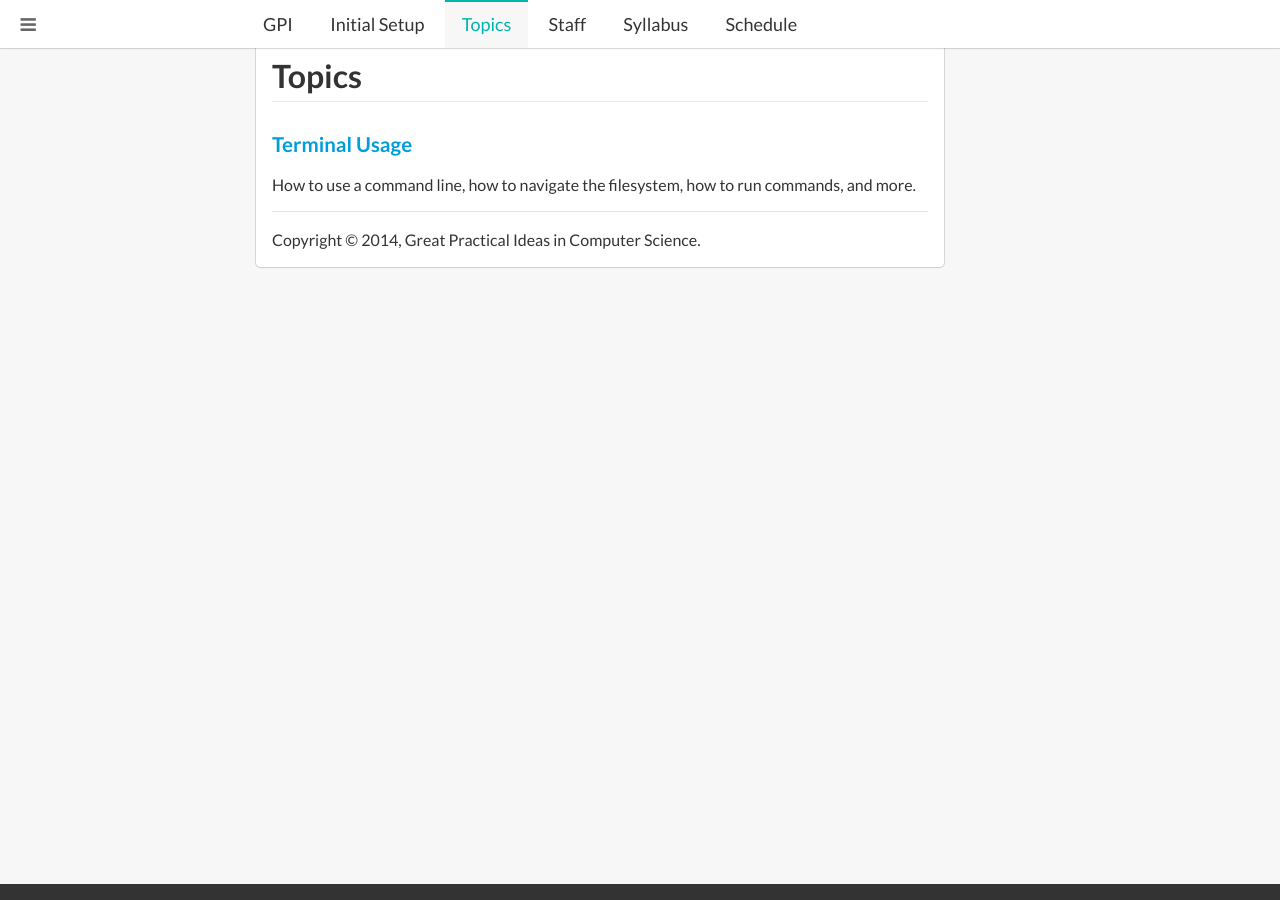
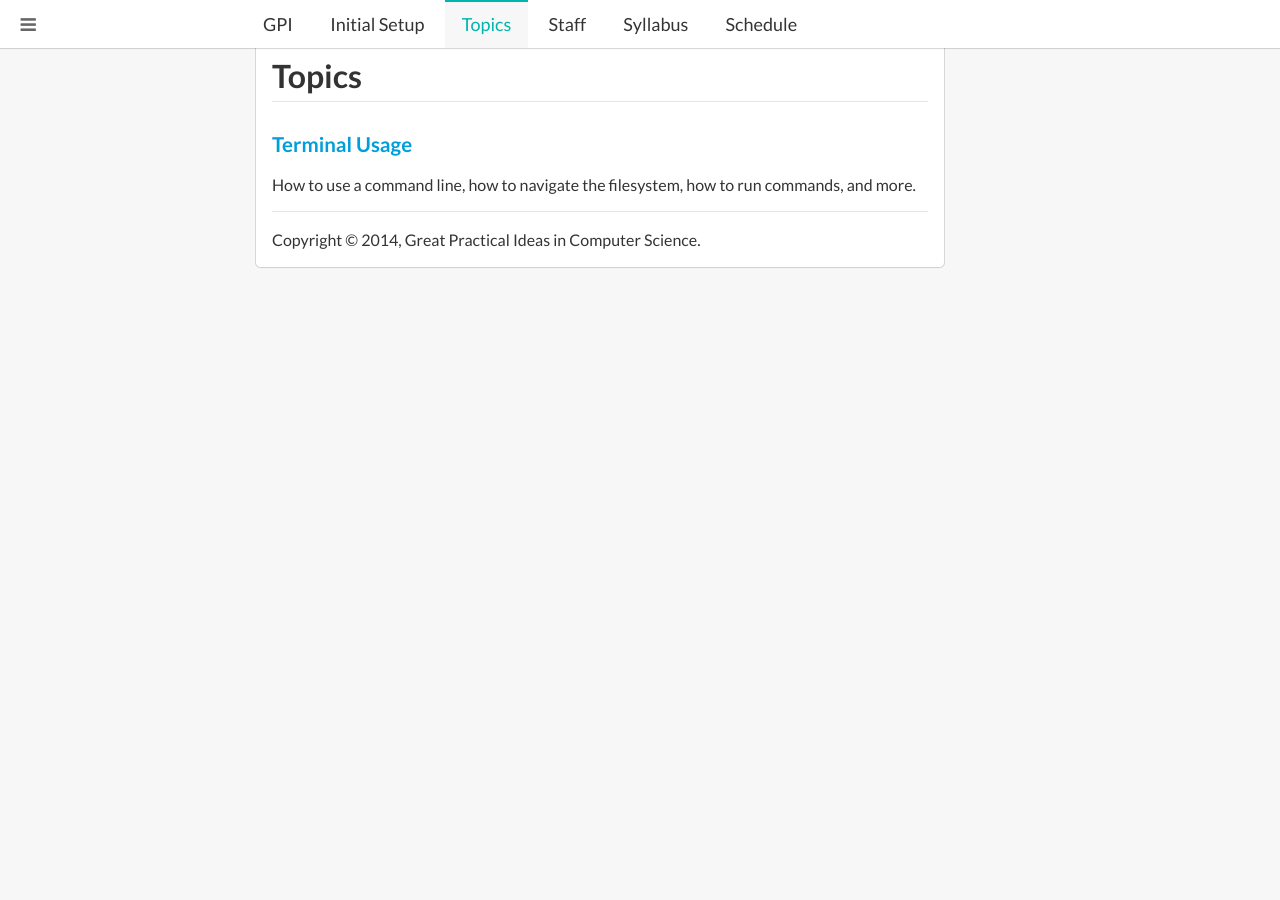
Before and after one commit to cmugpi/cmugpi.github.io, a Jekyll site: the page built from topics/index.md, in a window 1280 px wide. Built offline with Jekyll 4.4.1, drawn with Linux system fonts in a browser that asks for light colours; nearby versions of some CDN libraries.

Commit message:
Hacky fix to black bar that appears when toggling sidebar

```diff
--- a/_sass/main.scss
+++ b/_sass/main.scss
@@ -13,6 +13,11 @@
 
 .ui.navbar.grid {
   margin-top: 0;
+}
+
+// Huge hack to fix black bar that appears after toggling sidebar
+.pushable {
+  background: #f7f7f7!important;
 }
 
 // Change base font size
--- a/css/main.css
+++ b/css/main.css
@@ -315,23 +315,28 @@
 }
 
 /* line 19, ../_sass/main.scss */
+.pushable {
+  background: #f7f7f7 !important;
+}
+
+/* line 24, ../_sass/main.scss */
 html, body {
   font-size: 16px;
 }
 
-/* line 25, ../_sass/main.scss */
+/* line 30, ../_sass/main.scss */
 .main {
   margin-left: 0 !important;
   margin-right: 0 !important;
 }
 
-/* line 31, ../_sass/main.scss */
+/* line 36, ../_sass/main.scss */
 pre, code {
   font-family: Menlo, Monaco, Consolas, "Courier New", monospace;
   font-size: 14px;
 }
 
-/* line 36, ../_sass/main.scss */
+/* line 41, ../_sass/main.scss */
 code {
   padding: 2px 4px;
   color: #d14;
@@ -343,7 +348,7 @@ code {
   border-radius: 3px;
 }
 
-/* line 45, ../_sass/main.scss */
+/* line 50, ../_sass/main.scss */
 pre {
   display: block;
   padding: 9.5px;
@@ -362,7 +367,7 @@ pre {
   border-radius: 4px;
 }
 
-/* line 61, ../_sass/main.scss */
+/* line 66, ../_sass/main.scss */
 pre code {
   padding: 0;
   color: inherit;
```
